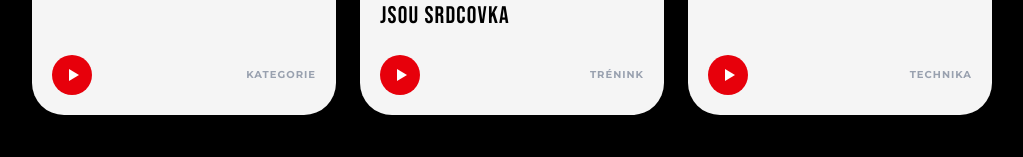
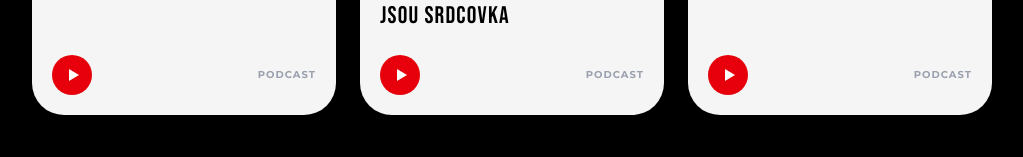
Before and after one commit to thumbnail-ai-cz/firesportelite02, a Next.js app: page / in a window 1280 px wide. Shown: the part 1483-1640 px from the top of the page, without its empty margins (128-1151 px from the left). Built offline with nearby package versions, Linux system fonts and the light colour scheme.

Commit message:
Change category labels to 'Podcast'

```diff
--- a/app/page.js
+++ b/app/page.js
@@ -57,7 +57,7 @@
                 <div className="bg-red-600 w-10 h-10 rounded-full flex items-center justify-center group-hover:bg-red-700 transition-colors">
                   <div className="w-0 h-0 border-t-[6px] border-t-transparent border-l-[10px] border-l-white border-b-[6px] border-b-transparent ml-1"></div>
                 </div>
-                <span className="text-[10px] font-bold text-gray-400 uppercase tracking-widest">Kategorie</span>
+                <span className="text-[10px] font-bold text-gray-400 uppercase tracking-widest">Podcast</span>
               </div>
             </a>
 
@@ -82,7 +82,7 @@
                 <div className="bg-red-600 w-10 h-10 rounded-full flex items-center justify-center group-hover:bg-red-700 transition-colors">
                   <div className="w-0 h-0 border-t-[6px] border-t-transparent border-l-[10px] border-l-white border-b-[6px] border-b-transparent ml-1"></div>
                 </div>
-                <span className="text-[10px] font-bold text-gray-400 uppercase tracking-widest">Trénink</span>
+                <span className="text-[10px] font-bold text-gray-400 uppercase tracking-widest">Podcast</span>
               </div>
             </a>
 
@@ -107,7 +107,7 @@
                 <div className="bg-red-600 w-10 h-10 rounded-full flex items-center justify-center group-hover:bg-red-700 transition-colors">
                   <div className="w-0 h-0 border-t-[6px] border-t-transparent border-l-[10px] border-l-white border-b-[6px] border-b-transparent ml-1"></div>
                 </div>
-                <span className="text-[10px] font-bold text-gray-400 uppercase tracking-widest">Technika</span>
+                <span className="text-[10px] font-bold text-gray-400 uppercase tracking-widest">Podcast</span>
               </div>
             </a>
           </div>
```
